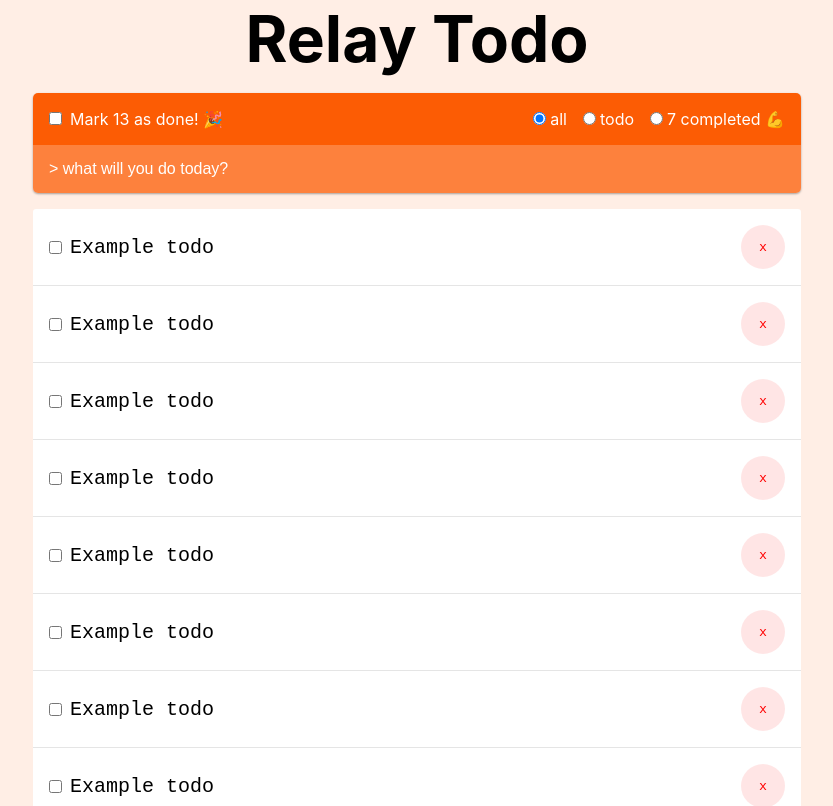
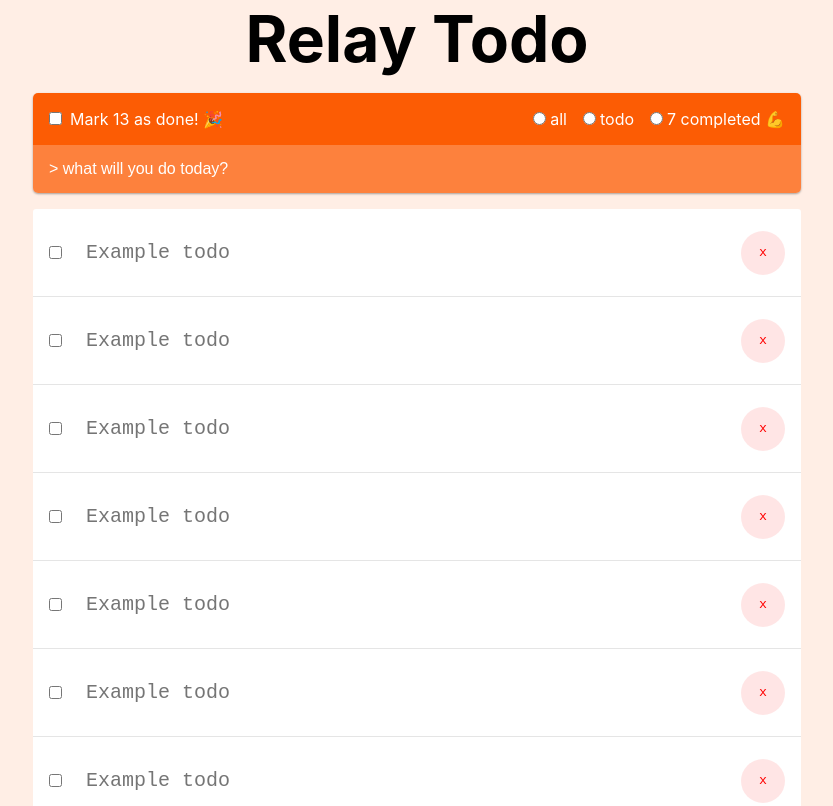
Before and after one commit to MLH-Fellowship/relay-examples, a React (Create React App) app: page / in a window 1280 px wide. Shown: the top 806 px of the page, without its empty margins (223-1056 px from the left). Built offline with nearby package versions, Linux system fonts and the light colour scheme.

Commit message:
Use input field to display todo

```diff
--- a/src/App.js
+++ b/src/App.js
@@ -28,7 +28,7 @@ function App() {
             <label for="markAllCompleted">Mark 13 as done! 🎉</label>
           </div>
           <div className="views">
-            <input type="radio" id="all" name="view" value="all" checked="checked"></input>
+            <input type="radio" id="all" name="view" value="all"></input>
             <label for="all">all</label>
             <input type="radio" id="active" name="view" value="active"></input>
             <label for="active">todo</label>
--- a/src/components/TodoCard.jsx
+++ b/src/components/TodoCard.jsx
@@ -5,7 +5,7 @@ function Card() {
     return (
         <div className="card">
           <input className="done" type="checkbox"></input>
-          <p className="text">Example todo</p>
+          <input className="text" placeholder="Example todo" type="text"></input>
           <button className="delete">x</button>
         </div>
     )
--- a/src/components/card.css
+++ b/src/components/card.css
@@ -39,5 +39,9 @@
 
 .text {
     font-family: monospace;
+    padding: 1rem;
+    width: 90%;
     font-size: 1.25rem;
+    border: none;
+    cursor: default;
 }
```
